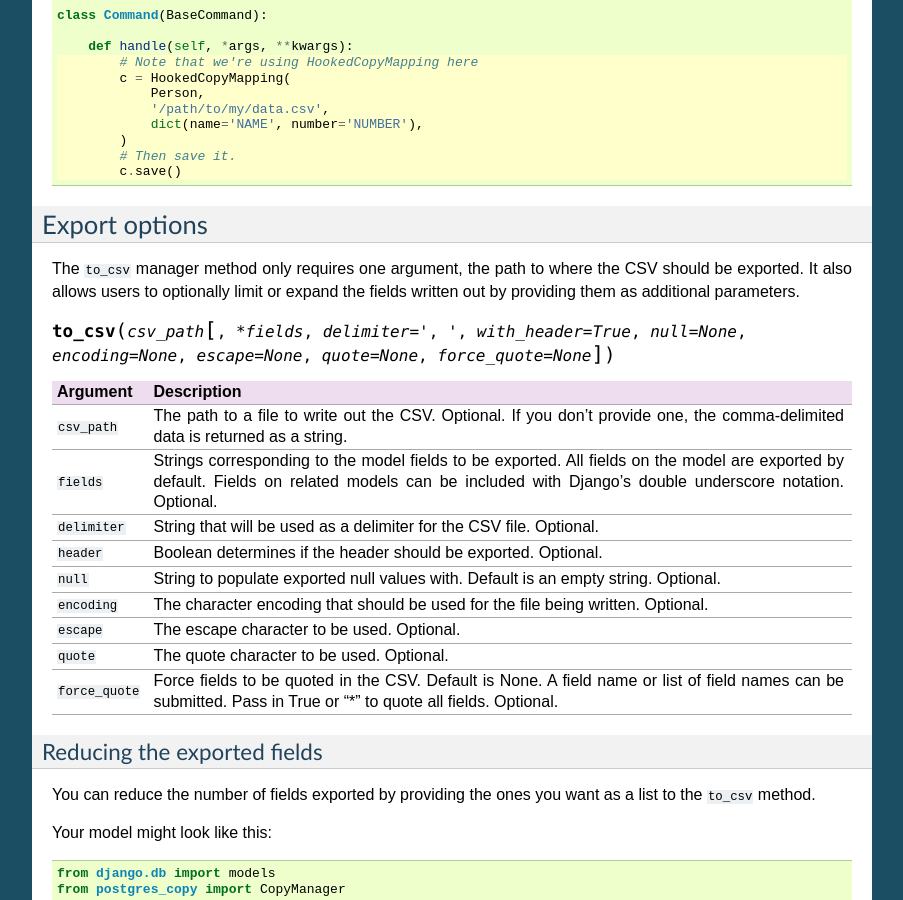
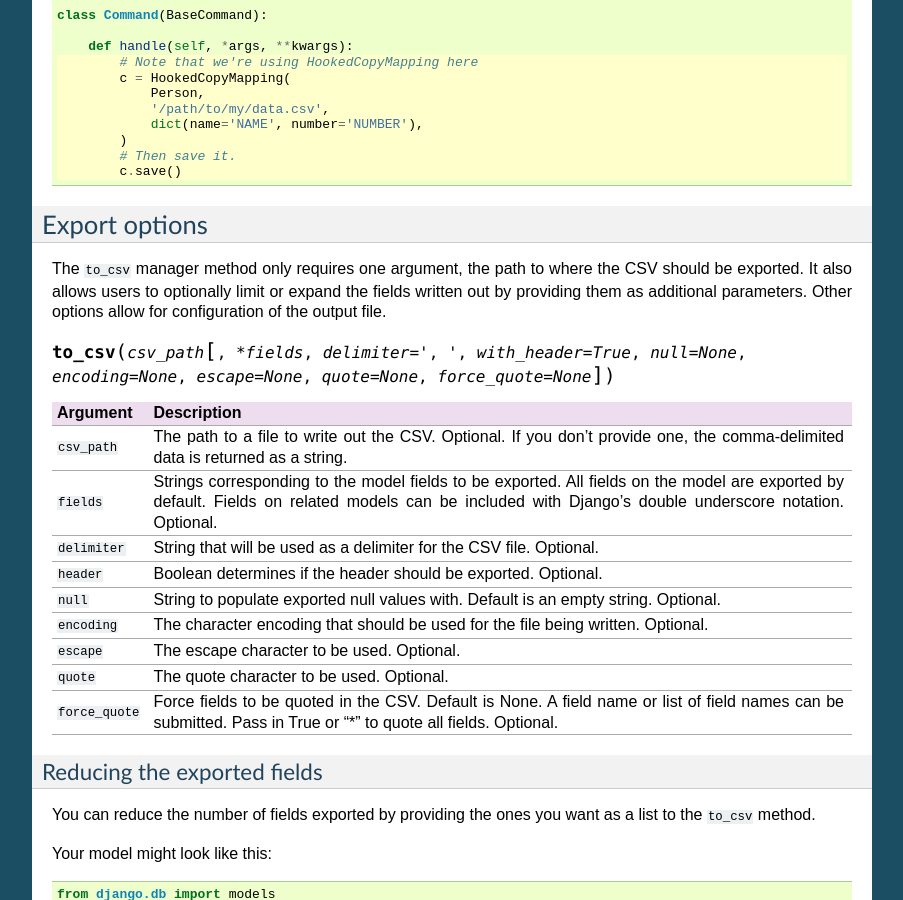
Before and after one commit to palewire/django-postgres-copy, a Sphinx documentation site: the page built from docs/index.rst, in a window 1280 px wide and 900 px high, scrolled down 6744 px. Shown: the whole window, without its empty margins (198-1101 px from the left). Built offline with Sphinx 7.4.7, drawn with Linux system fonts in a browser that asks for light colours.

Commit message:
More docs

```diff
--- a/docs/index.rst
+++ b/docs/index.rst
@@ -453,7 +453,7 @@ Now you can run that subclass directly rather than via a manager. The only diffe
 Export options
 ==============
 
-The ``to_csv`` manager method only requires one argument, the path to where the CSV should be exported. It also allows users to optionally limit or expand the fields written out by providing them as additional parameters.
+The ``to_csv`` manager method only requires one argument, the path to where the CSV should be exported. It also allows users to optionally limit or expand the fields written out by providing them as additional parameters. Other options allow for configuration of the output file.
 
 .. method:: to_csv(csv_path [, *fields, delimiter=',', with_header=True, null=None, encoding=None, escape=None, quote=None, force_quote=None])
 
```
